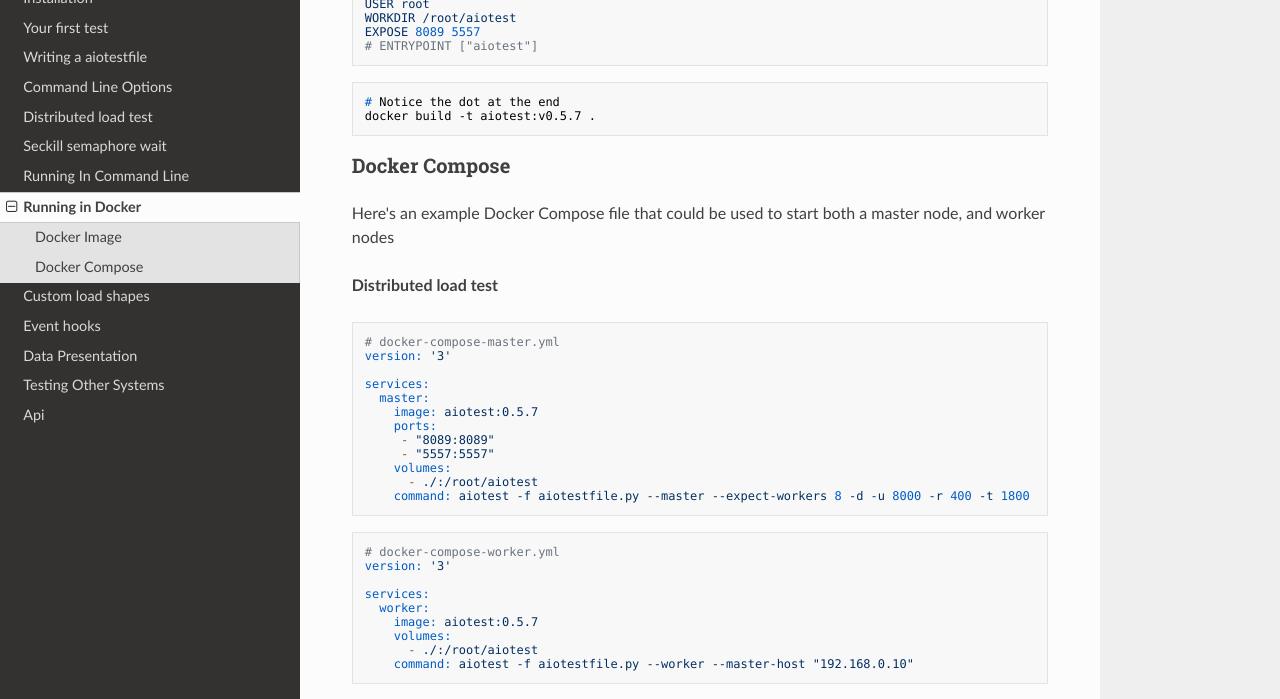
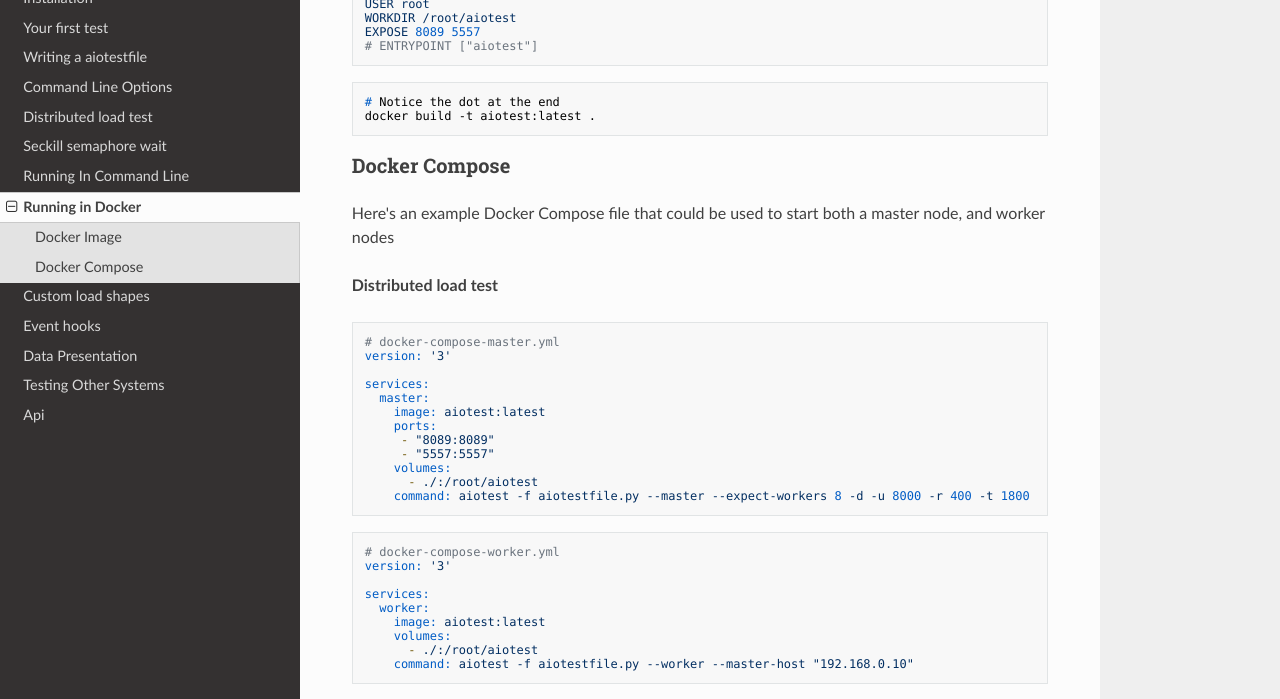
Before and after one commit to hewei198711/Aiotest, an MkDocs documentation site: the page built from docs/running-in-docker.md, in a window 1280 px wide and 1400 px high, scrolled down 387 px. Shown: the part 151-850 px from the top of the window. Built offline with MkDocs 1.6.1, drawn with Linux system fonts in a browser that asks for light colours; nearby versions of some CDN libraries; some of the changed text lies outside the part shown.

Commit message:
0.5.7变更为0.5.8

````diff
--- a/aiotest/__init__.py
+++ b/aiotest/__init__.py
@@ -7,7 +7,7 @@
 from aiotest.log import logger
 
 
-__version__ = "0.5.7"
+__version__ = "0.5.8"
 
 __all__ = (
     "User",
--- a/docs/running-in-docker.md
+++ b/docs/running-in-docker.md
@@ -25,7 +25,7 @@
 ```
 ```console
 # Notice the dot at the end
-docker build -t aiotest:v0.5.7 .
+docker build -t aiotest:latest .
 ```
 ### Docker Compose
 Here's an example Docker Compose file that could be used to start both a master node, and worker nodes
@@ -37,7 +37,7 @@
 
 services:
   master:
-    image: aiotest:0.5.7
+    image: aiotest:latest
     ports:
      - "8089:8089"
      - "5557:5557"
@@ -51,7 +51,7 @@
 
 services:
   worker:
-    image: aiotest:0.5.7
+    image: aiotest:latest
     volumes:
       - ./:/root/aiotest
     command: aiotest -f aiotestfile.py --worker --master-host "192.168.0.10"
@@ -78,7 +78,7 @@
 
 services:
   local:
-    image: aiotest:0.5.7
+    image: aiotest:latest
     ports:
      - "8089:8089"
      - "5557:5557"
--- a/pyproject.toml
+++ b/pyproject.toml
@@ -4,7 +4,7 @@
 
 [project]
 name = "aiotest"
-version = "0.5.7"
+version = "0.5.8"
 authors = [
   { name="hewei", email="hewei1987@163.com" },
 ]
@@ -12,6 +12,7 @@
 readme = "README.md"
 requires-python = ">=3.11.3"
 license = {text = "MIT License"}
+
 dependencies = [
   "aiohttp ==3.8.5",
   "aiosignal ==1.3.1",
````
